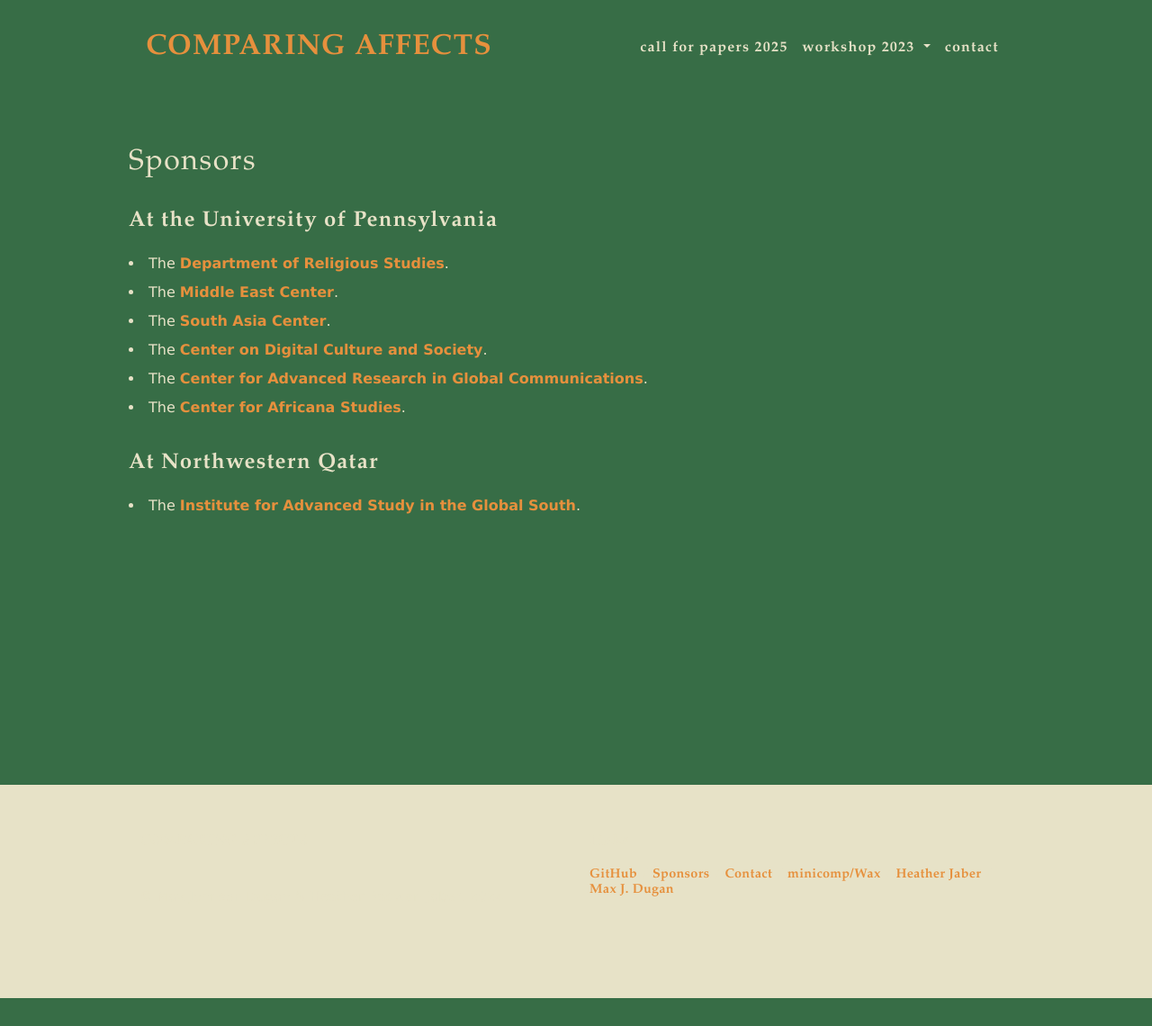
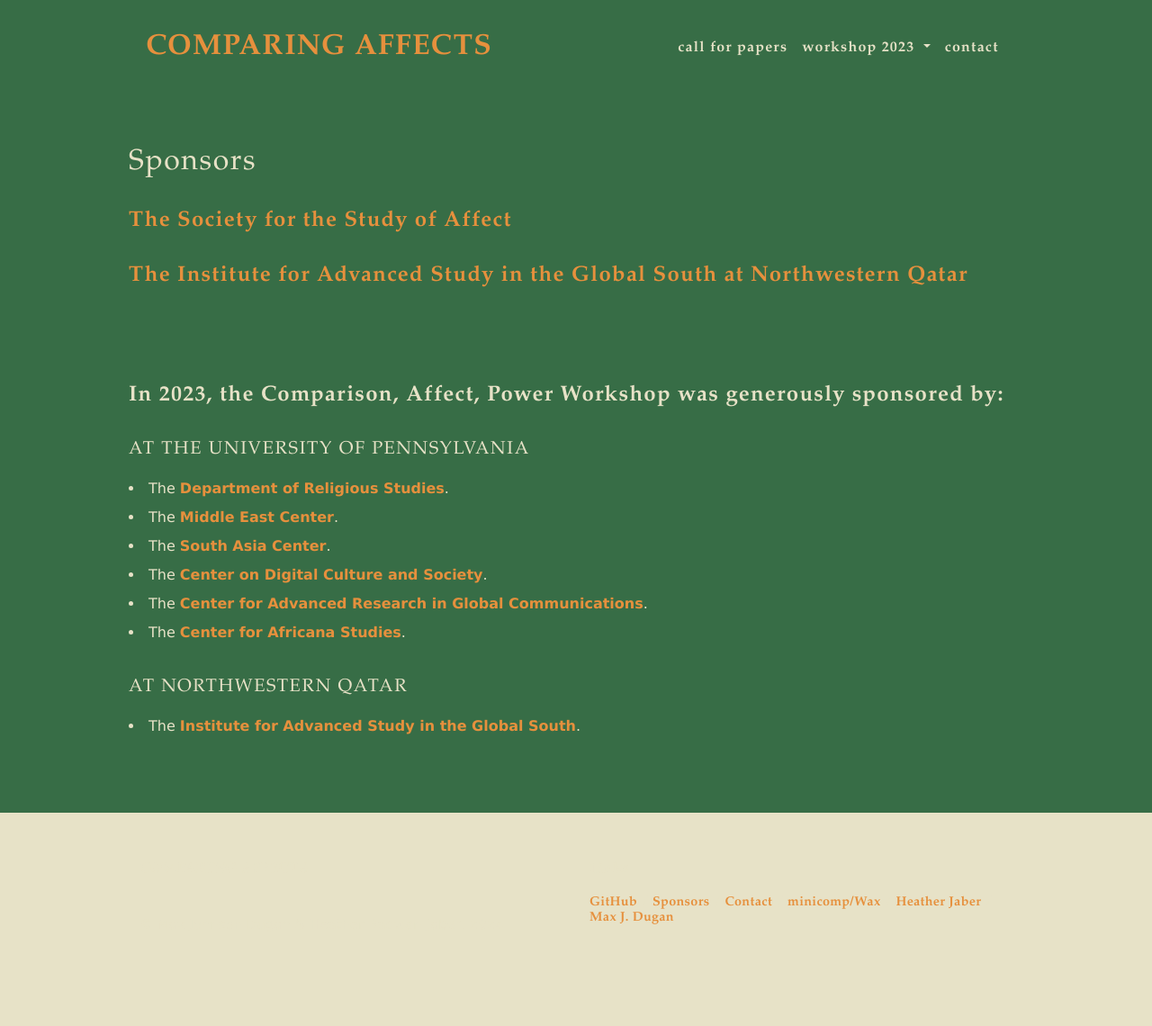
Before and after one commit to maxjdugan/comparing_affects, a Jekyll site: the page built from pages/sponsors.md, in a window 1280 px wide. Shown: the whole page at 90% size. Built offline with Jekyll 4.4.1, drawn with Linux system fonts in a browser that asks for light colours; before the commit the page ends 1109 px from its top, so only the background shows below that.

Commit message:
Updates per HRJ
Fixed the sponsors and homepage; played around with formatting.

```diff
--- a/_config.yml
+++ b/_config.yml
@@ -105,12 +105,14 @@
 # submenu via `sub`.
 
 menu:
-  - label: 'call for papers 2025'
+  - label: 'call for papers'
     link: '/cfp_2025/'
   - label: 'workshop 2023'
     sub:
       - label: 'About'
         link: '/about/'
+      - label: 'CFP 2023'
+        link: '/cfp_2023/'
       - label: 'Schedule'
         link: '/schedule/'
       - label: 'Lacin Tutalar'
--- a/pages/sponsors.md
+++ b/pages/sponsors.md
@@ -4,7 +4,16 @@
 permalink: '/sponsors/'
 ---
 
-<h3>At the University of Pennsylvania</h3>
+<h3><a href="https://affectsociety.com/">The Society for the Study of Affect</a></h3>
+
+<h3><a href="https://www.qatar.northwestern.edu/research/ias_nuq/index.html">The Institute for Advanced Study in the Global South at Northwestern Qatar</a></h3>
+
+<br>
+<br>
+
+<h3>In 2023, the Comparison, Affect, Power Workshop was generously sponsored by:</h3>
+
+<h4>At the University of Pennsylvania</h4>
 
 <li>The <a href="https://rels.sas.upenn.edu/">Department of Religious Studies</a>.</li>
 <li>The <a href="https://mec.sas.upenn.edu/">Middle East Center</a>.</li>
@@ -14,5 +23,5 @@
 <li>The <a href="https://africana.sas.upenn.edu/">Center for Africana Studies</a>.</li>
 
 
-<h3>At Northwestern Qatar</h3>
+<h4>At Northwestern Qatar</h4>
 <li> The <a href="https://www.qatar.northwestern.edu/research/ias_nuq/index.html">Institute for Advanced Study in the Global South</a>.</li>
```
Also changed, not shown: index.md (+7 -3 lines).
